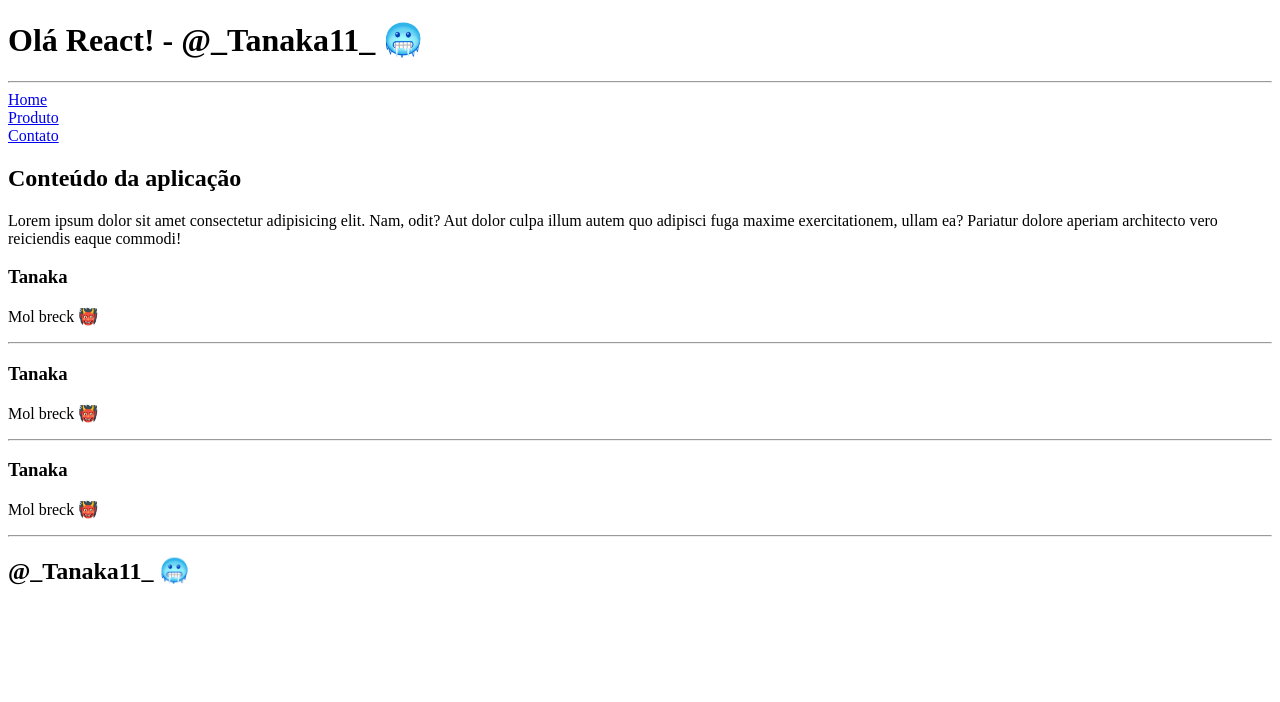
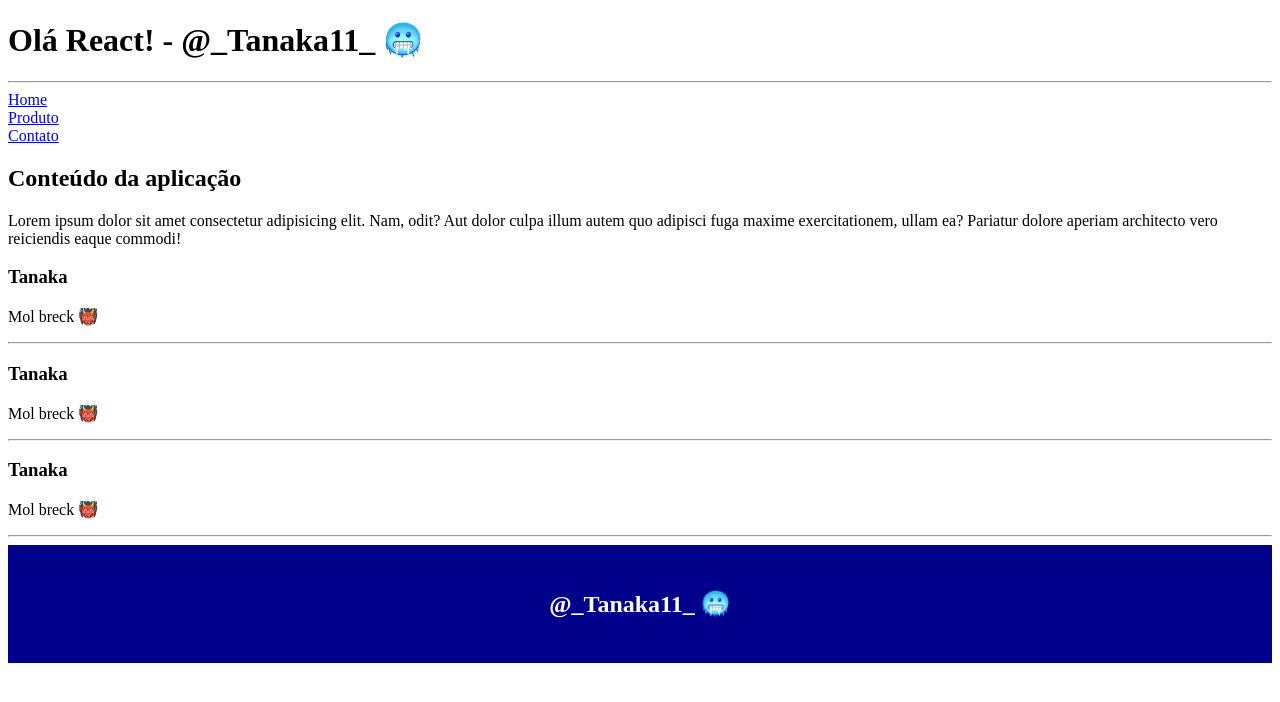
Before and after one commit to tanaka-11/react-fundamentos, a React (Vite) app: page / in a window 1280 px wide. Shown: the top 702 px of the page. Built offline with nearby package versions, Linux system fonts and the light colour scheme.

Commit message:
css inline com js

```diff
--- a/src/components/Rodape.jsx
+++ b/src/components/Rodape.jsx
@@ -1,8 +1,18 @@
 function Rodape() {
   return (
-    <footer>
-      <h2>@_Tanaka11_ 🥶</h2>
-    </footer>
+    <>
+      {/* 1º par de chaves representa que é um elemento js e o 2º para a tratativa de CSS inline */}
+      <footer
+        style={{
+          textAlign: "center",
+          backgroundColor: "darkblue",
+          color: "white",
+          padding: "2%",
+        }}
+      >
+        <h2>@_Tanaka11_ 🥶</h2>
+      </footer>
+    </>
   );
 }
 
```
